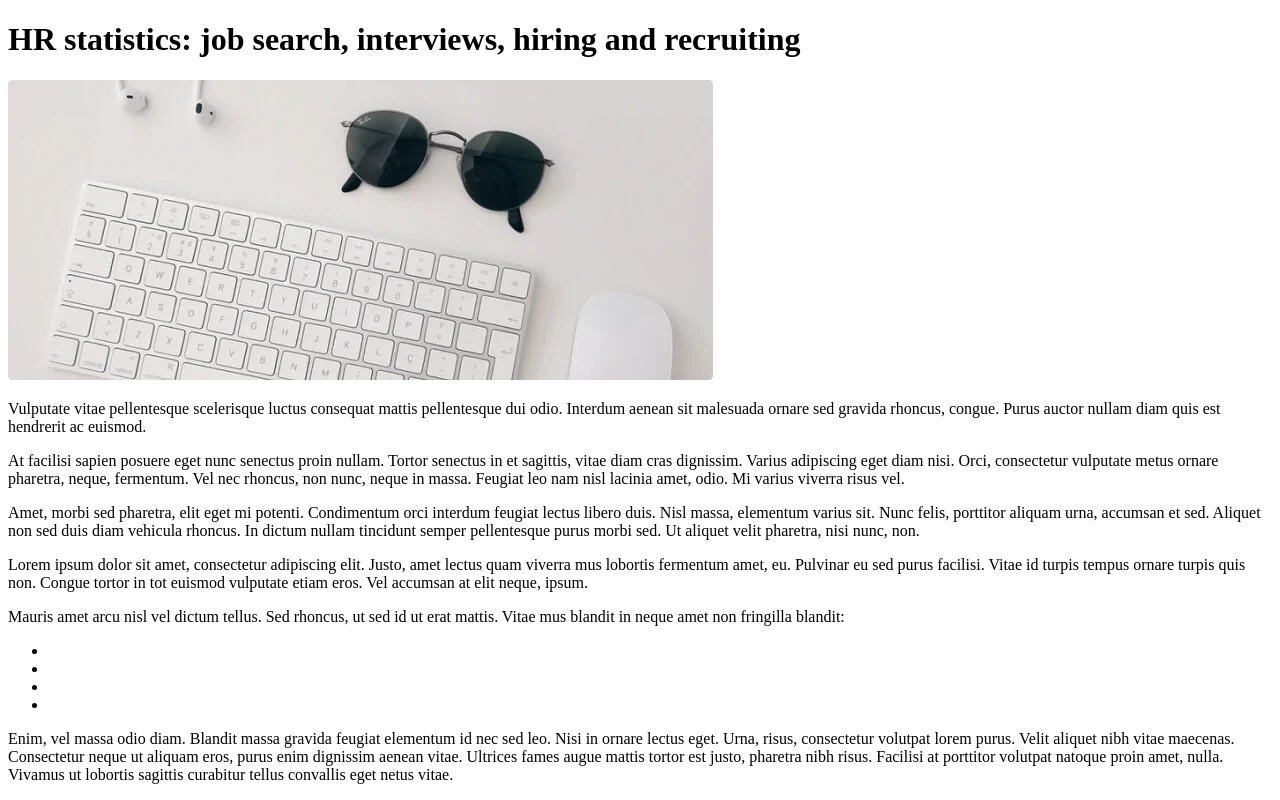
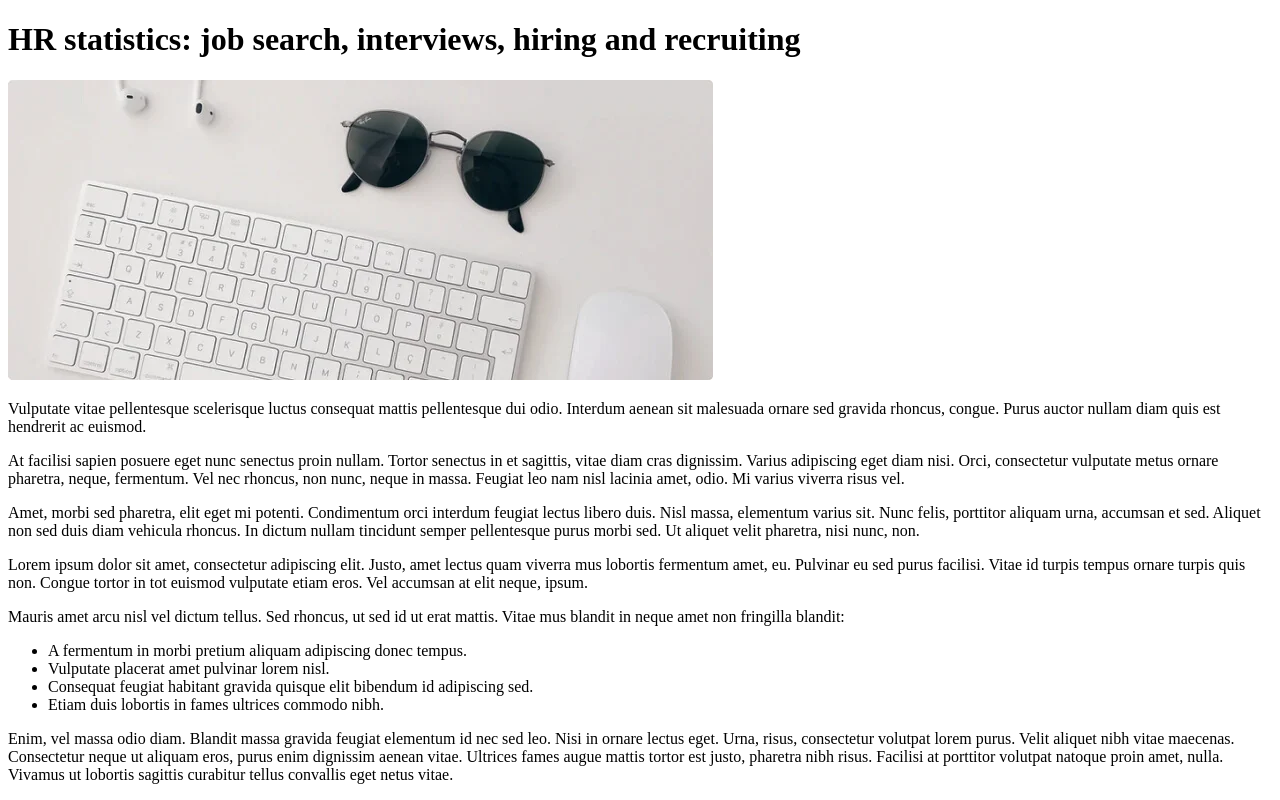
Before and after one commit to Team4ik/lesson10_part2, a plain HTML site: page index.html in a window 1280 px wide. Drawn offline with Linux system fonts and the light colour scheme.

Commit message:
Add files via upload

```diff
--- a/index.html
+++ b/index.html
@@ -29,10 +29,10 @@
 				<p>Mauris amet arcu nisl vel dictum tellus. Sed rhoncus, ut sed id ut erat mattis. Vitae mus blandit in neque amet non fringilla blandit:</p>
 				<!-- нема ієрархії-->
 				<ul class="page__list">
-					<li class="page__item-list"></li>
-					<li class="page__item-list"></li>
-					<li class="page__item-list"></li>
-					<li class="page__item-list"></li>
+					<li class="page__item-list">A fermentum in morbi pretium aliquam adipiscing donec tempus.</li>
+					<li class="page__item-list">Vulputate placerat amet pulvinar lorem nisl.</li>
+					<li class="page__item-list">Consequat feugiat habitant gravida quisque elit bibendum id adipiscing sed.</li>
+					<li class="page__item-list">Etiam duis lobortis in fames ultrices commodo nibh.</li>
 				</ul>
 				<p>Enim, vel massa odio diam. Blandit massa gravida feugiat elementum id nec sed leo. Nisi in ornare lectus eget. Urna, risus, consectetur volutpat lorem purus. Velit aliquet nibh vitae maecenas. Consectetur neque ut aliquam eros, purus enim dignissim aenean vitae. Ultrices fames augue mattis tortor est justo, pharetra nibh risus. Facilisi at porttitor volutpat natoque proin amet, nulla. Vivamus ut lobortis sagittis curabitur tellus convallis eget netus vitae.</p>
 			</div>
```
